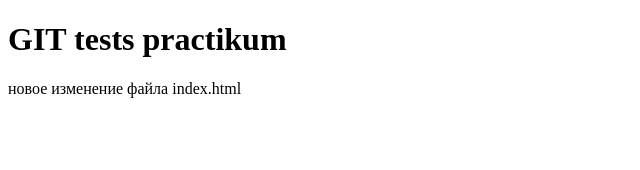
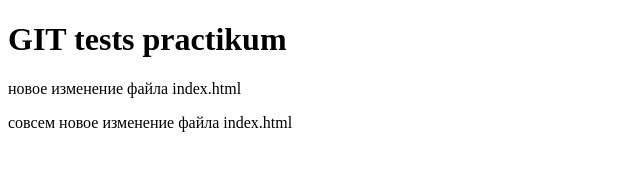
Before and after one commit to ilkalyuzhny/tests, a plain HTML site: page index.html in a window 1280 px wide. Shown: the whole page, without its empty margins (0-640 px from the left). Drawn offline with Linux system fonts and the light colour scheme.

Commit message:
drugoi commit

```diff
--- a/index.html
+++ b/index.html
@@ -7,6 +7,6 @@
 <body>
 	<h1>GIT tests practikum</h1>
 	<p>новое изменение файла index.html</p>
-
+	<p>совсем новое изменение файла index.html</p>
 </body>
 </html>
```
